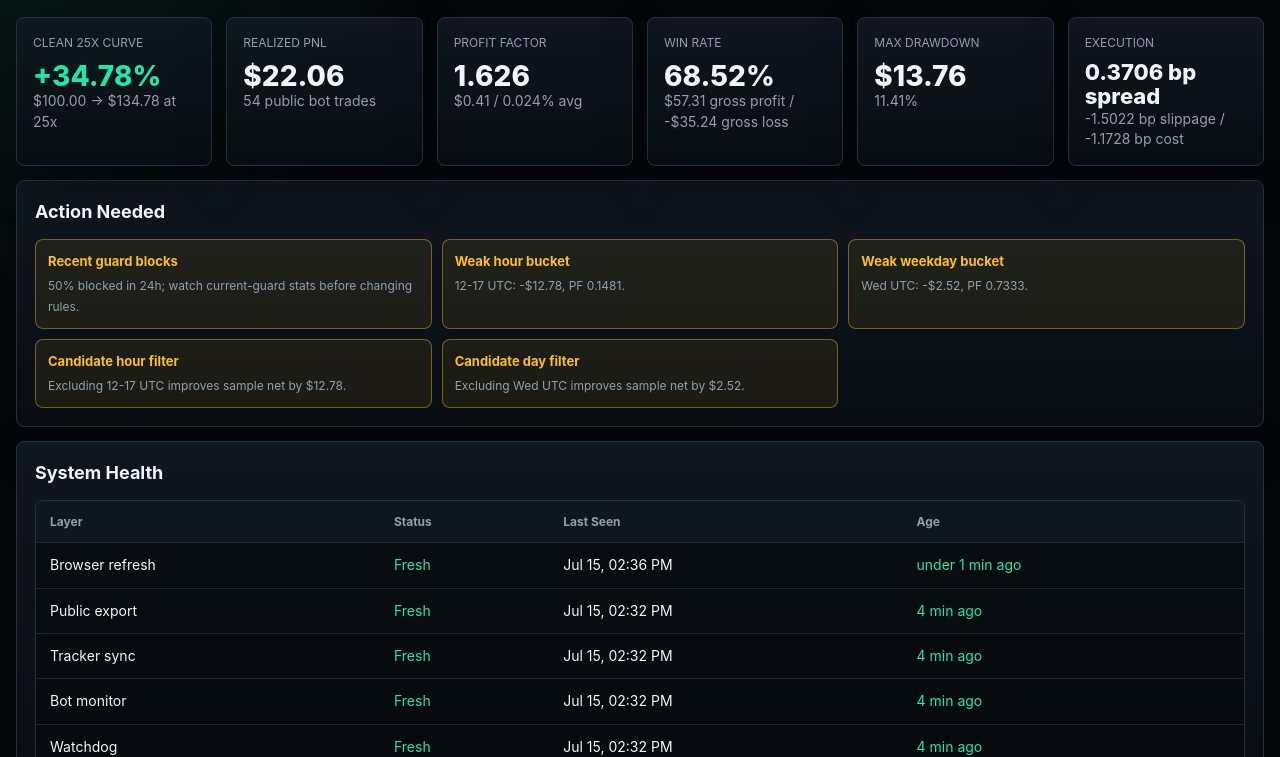
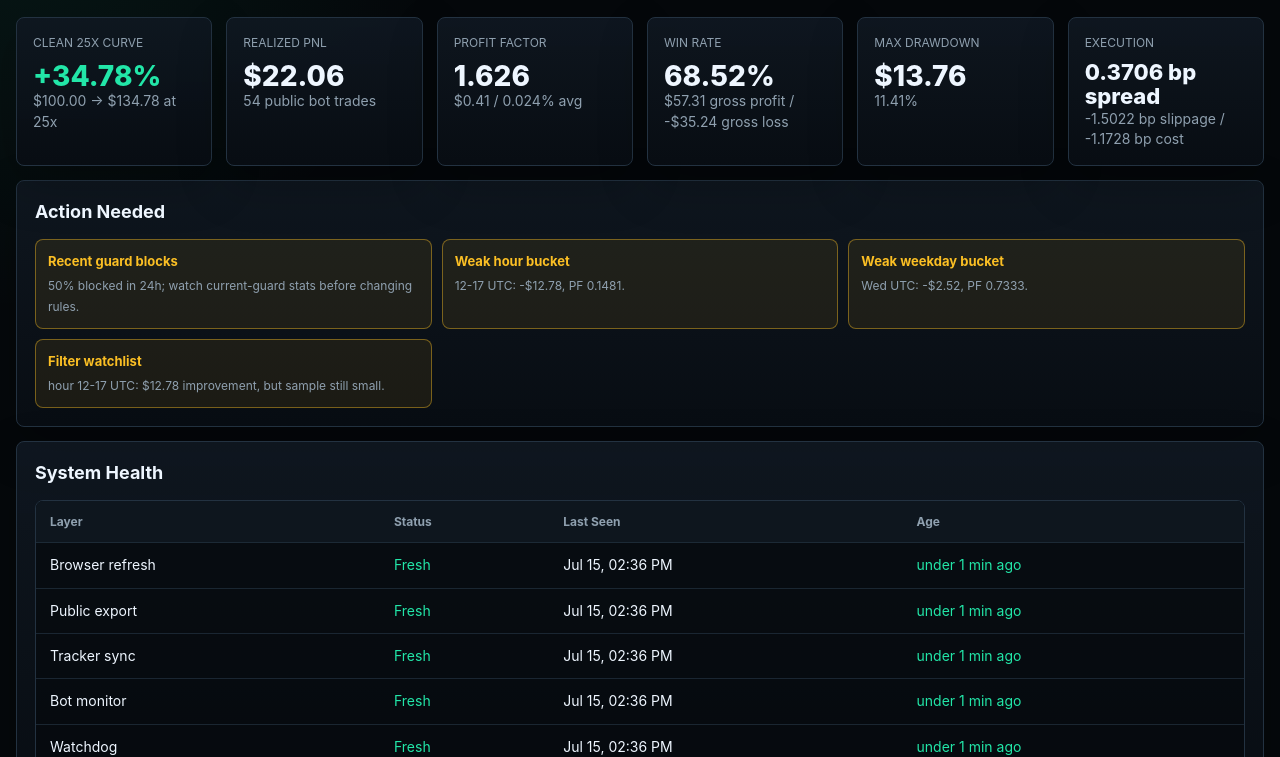
Before and after one commit to tonypirona/lighter-public-stats, a website: page index.html in a window 1280 px wide. Shown: the part 133-890 px from the top of the page. Drawn offline with Linux system fonts and the light colour scheme.

Commit message:
Update public bot stats 2026-07-15 16:36

```diff
--- a/data/stats.json
+++ b/data/stats.json
@@ -549,8 +549,8 @@
   "live_status": {
     "available_balance": 71.582681,
     "live_enabled": true,
-    "monitor_checked_at_utc": "2026-07-15T14:32:29Z",
-    "monitor_cycle": 1708,
+    "monitor_checked_at_utc": "2026-07-15T14:36:08Z",
+    "monitor_cycle": 1714,
     "monitor_ok": true,
     "paper_action": "WAIT",
     "paper_status": "flat_no_pending_signal",
@@ -558,15 +558,15 @@
     "position_btc_abs": 0.0,
     "position_side": "flat",
     "total_asset_value": 71.582681,
-    "watchdog_checked_at_utc": "2026-07-15T14:32:33Z",
+    "watchdog_checked_at_utc": "2026-07-15T14:36:04Z",
     "watchdog_ok": true
   },
   "meta": {
-    "generated_at_utc": "2026-07-15T14:32:34Z",
+    "generated_at_utc": "2026-07-15T14:36:15Z",
     "market": "BTCUSDC.P",
     "public_notice": "No API keys, account index, order IDs, client IDs, or raw exchange payloads are included.",
     "source": "sanitized local export",
-    "tracker_synced_at_utc": "2026-07-15T14:32:29+00:00"
+    "tracker_synced_at_utc": "2026-07-15T14:36:08+00:00"
   },
   "model_match": {
     "actual_pnl_sum": 8.448376,
@@ -751,7 +751,7 @@
       "gross_profit": 0,
       "net_pnl": -2.8849,
       "profit_factor": 0.0,
-      "since_utc": "2026-07-14T14:32:34Z",
+      "since_utc": "2026-07-14T14:36:15Z",
       "trade_count": 1,
       "win_rate_pct": 0.0,
       "window": "24h"
@@ -768,7 +768,7 @@
       "gross_profit": 11.6635,
       "net_pnl": 7.2129,
       "profit_factor": 2.6206,
-      "since_utc": "2026-07-08T14:32:34Z",
+      "since_utc": "2026-07-08T14:36:15Z",
       "trade_count": 16,
       "win_rate_pct": 62.5,
       "window": "7d"
@@ -785,7 +785,7 @@
       "gross_profit": 57.3071,
       "net_pnl": 22.0638,
       "profit_factor": 1.626,
-      "since_utc": "2026-06-15T14:32:34Z",
+      "since_utc": "2026-06-15T14:36:15Z",
       "trade_count": 54,
       "win_rate_pct": 68.52,
       "window": "30d"
@@ -1404,6 +1404,140 @@
       "profit_factor": 1.626,
       "win_rate_pct": 68.52
     },
+    "candidates": [
+      {
+        "group": "hour",
+        "kept_count": 45,
+        "label": "12-17 UTC",
+        "net_pnl_delta": 12.7817,
+        "profit_factor": 2.7217,
+        "profit_factor_delta": 1.0957,
+        "readiness": "watch only",
+        "reason": "Positive, but total live sample is under 100 trades.",
+        "removed_count": 9,
+        "score": 24.6387
+      },
+      {
+        "group": "weekday",
+        "kept_count": 47,
+        "label": "Wed",
+        "net_pnl_delta": 2.5163,
+        "profit_factor": 1.9524,
+        "profit_factor_delta": 0.3264,
+        "readiness": "too small",
+        "reason": "Positive, but removed/kept sample is too small.",
+        "removed_count": 7,
+        "score": 6.4803
+      },
+      {
+        "group": "weekday",
+        "kept_count": 50,
+        "label": "Thu",
+        "net_pnl_delta": 0.8819,
+        "profit_factor": 1.7529,
+        "profit_factor_delta": 0.1269,
+        "readiness": "too small",
+        "reason": "Positive, but removed/kept sample is too small.",
+        "removed_count": 4,
+        "score": 2.5509
+      },
+      {
+        "group": "hour",
+        "kept_count": 43,
+        "label": "06-11 UTC",
+        "net_pnl_delta": -8.1975,
+        "profit_factor": 1.43,
+        "profit_factor_delta": -0.196,
+        "readiness": "reject",
+        "reason": "Would not improve both net PnL and PF.",
+        "removed_count": 11,
+        "score": 0.0
+      },
+      {
+        "group": "hour",
+        "kept_count": 36,
+        "label": "00-05 UTC",
+        "net_pnl_delta": -10.7296,
+        "profit_factor": 1.4907,
+        "profit_factor_delta": -0.1353,
+        "readiness": "reject",
+        "reason": "Would not improve both net PnL and PF.",
+        "removed_count": 18,
+        "score": 0.0
+      },
+      {
+        "group": "hour",
+        "kept_count": 38,
+        "label": "18-23 UTC",
+        "net_pnl_delta": -15.9183,
+        "profit_factor": 1.2038,
+        "profit_factor_delta": -0.4222,
+        "readiness": "reject",
+        "reason": "Would not improve both net PnL and PF.",
+        "removed_count": 16,
+        "score": 0.0
+      },
+      {
+        "group": "weekday",
+        "kept_count": 45,
+        "label": "Sun",
+        "net_pnl_delta": -2.916,
+        "profit_factor": 1.5779,
+        "profit_factor_delta": -0.0481,
+        "readiness": "reject",
+        "reason": "Would not improve both net PnL and PF.",
+        "removed_count": 9,
+        "score": 0.0
+      },
+      {
+        "group": "weekday",
+        "kept_count": 51,
+        "label": "Fri",
+        "net_pnl_delta": -3.9208,
+        "profit_factor": 1.5194,
+        "profit_factor_delta": -0.1066,
+        "readiness": "reject",
+        "reason": "Would not improve both net PnL and PF.",
+        "removed_count": 3,
+        "score": 0.0
+      },
+      {
+        "group": "weekday",
+        "kept_count": 47,
+        "label": "Tue",
+        "net_pnl_delta": -4.0035,
+        "profit_factor": 1.6076,
+        "profit_factor_delta": -0.0184,
+        "readiness": "reject",
+        "reason": "Would not improve both net PnL and PF.",
+        "removed_count": 7,
+        "score": 0.0
+      },
+      {
+        "group": "weekday",
+        "kept_count": 47,
+        "label": "Sat",
+        "net_pnl_delta": -4.121,
+        "profit_factor": 1.5544,
+        "profit_factor_delta": -0.0716,
+        "readiness": "reject",
+        "reason": "Would not improve both net PnL and PF.",
+        "removed_count": 7,
+        "score": 0.0
+      },
+      {
+        "group": "weekday",
+        "kept_count": 37,
+        "label": "Mon",
+        "net_pnl_delta": -10.5006,
+        "profit_factor": 1.4621,
+        "profit_factor_delta": -0.1639,
+        "readiness": "reject",
+        "reason": "Would not improve both net PnL and PF.",
+        "removed_count": 17,
+        "score": 0.0
+      }
+    ],
     "exclude_hour_utc": [
       {
         "avg_execution_cost_bp": -0.8431,
--- a/index.html
+++ b/index.html
@@ -483,6 +483,21 @@
             <tbody id="excludeWeekdayRows"></tbody>
           </table>
         </div>
+        <div class="table-wrap">
+          <table>
+            <thead>
+              <tr>
+                <th>Candidate</th>
+                <th>Status</th>
+                <th>Score</th>
+                <th>Removed</th>
+                <th>Net Delta</th>
+                <th>PF Delta</th>
+              </tr>
+            </thead>
+            <tbody id="filterCandidateRows"></tbody>
+          </table>
+        </div>
       </div>
       <div class="notice">Diagnostic only. Positive delta means that removing that time bucket would have improved the current public live sample.</div>
     </section>
@@ -728,17 +743,12 @@
         add("yellow", "Weak weekday bucket", `${weakDay.label} UTC: ${fmtUsd.format(weakDay.net_pnl || 0)}, PF ${fmtNum.format(weakDay.profit_factor || 0)}.`);
       }
       const whatIf = data.time_filter_what_if || {};
-      const bestHourFilter = (whatIf.exclude_hour_utc || [])
-        .filter(item => (item.removed_count || 0) >= 6 && (item.net_pnl_delta || 0) > 0 && (item.profit_factor_delta || 0) > 0)
-        .sort((a, b) => (b.net_pnl_delta || 0) - (a.net_pnl_delta || 0))[0];
-      if (bestHourFilter) {
-        add("yellow", "Candidate hour filter", `Excluding ${bestHourFilter.label} improves sample net by ${fmtUsd.format(bestHourFilter.net_pnl_delta || 0)}.`);
-      }
-      const bestDayFilter = (whatIf.exclude_weekday_utc || [])
-        .filter(item => (item.removed_count || 0) >= 5 && (item.net_pnl_delta || 0) > 0 && (item.profit_factor_delta || 0) > 0)
-        .sort((a, b) => (b.net_pnl_delta || 0) - (a.net_pnl_delta || 0))[0];
-      if (bestDayFilter) {
-        add("yellow", "Candidate day filter", `Excluding ${bestDayFilter.label} UTC improves sample net by ${fmtUsd.format(bestDayFilter.net_pnl_delta || 0)}.`);
+      const matureFilter = (whatIf.candidates || []).find(item => item.readiness === "candidate");
+      const watchFilter = (whatIf.candidates || []).find(item => item.readiness === "watch only");
+      if (matureFilter) {
+        add("yellow", "Filter candidate ready", `${matureFilter.group} ${matureFilter.label}: ${fmtUsd.format(matureFilter.net_pnl_delta || 0)} sample improvement.`);
+      } else if (watchFilter) {
+        add("yellow", "Filter watchlist", `${watchFilter.group} ${watchFilter.label}: ${fmtUsd.format(watchFilter.net_pnl_delta || 0)} improvement, but sample still small.`);
       }
 
       if (!alerts.length) add("green", "No urgent issues", "Bot, tracker, publisher, and model-match checks look clean.");
@@ -914,6 +924,19 @@
       }
       renderRows("excludeHourRows", whatIf.exclude_hour_utc || []);
       renderRows("excludeWeekdayRows", whatIf.exclude_weekday_utc || []);
+      const candidatesBody = byId("filterCandidateRows");
+      candidatesBody.replaceChildren();
+      for (const item of whatIf.candidates || []) {
+        const tr = document.createElement("tr");
+        const statusTone = item.readiness === "candidate" ? "green" : (item.readiness === "reject" ? "red" : "yellow");
+        appendCell(tr, `${item.group || "--"} ${item.label || "--"}`);
+        appendCell(tr, item.readiness || "--", statusTone);
+        appendCell(tr, fmtNum.format(item.score || 0));
+        appendCell(tr, fmtNum.format(item.removed_count || 0));
+        appendCell(tr, fmtUsd.format(item.net_pnl_delta || 0), classFor(item.net_pnl_delta || 0));
+        appendCell(tr, `${(item.profit_factor_delta || 0) >= 0 ? "+" : ""}${fmtNum.format(item.profit_factor_delta || 0)}`, classFor(item.profit_factor_delta || 0));
+        candidatesBody.append(tr);
+      }
     }
 
     function renderGuardActivity(activity) {
```
Also changed, not shown: 1 other file.
